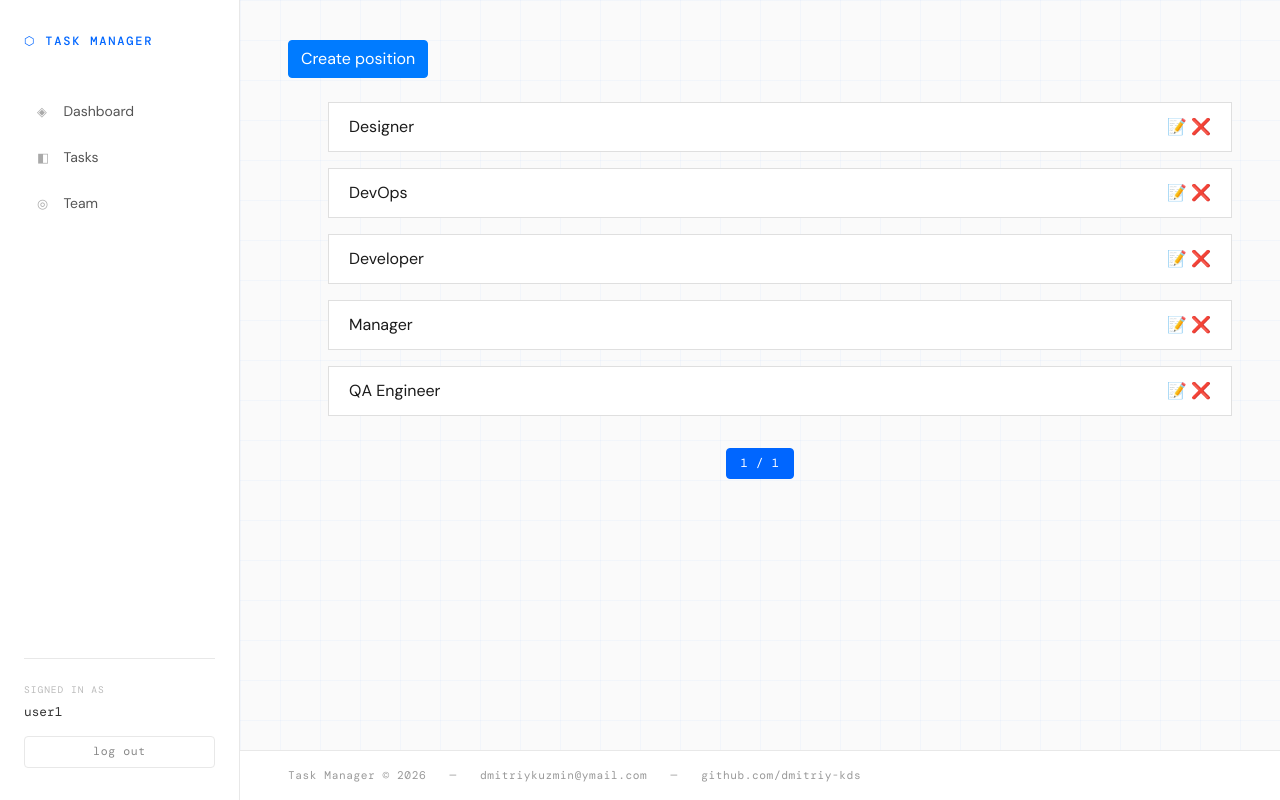
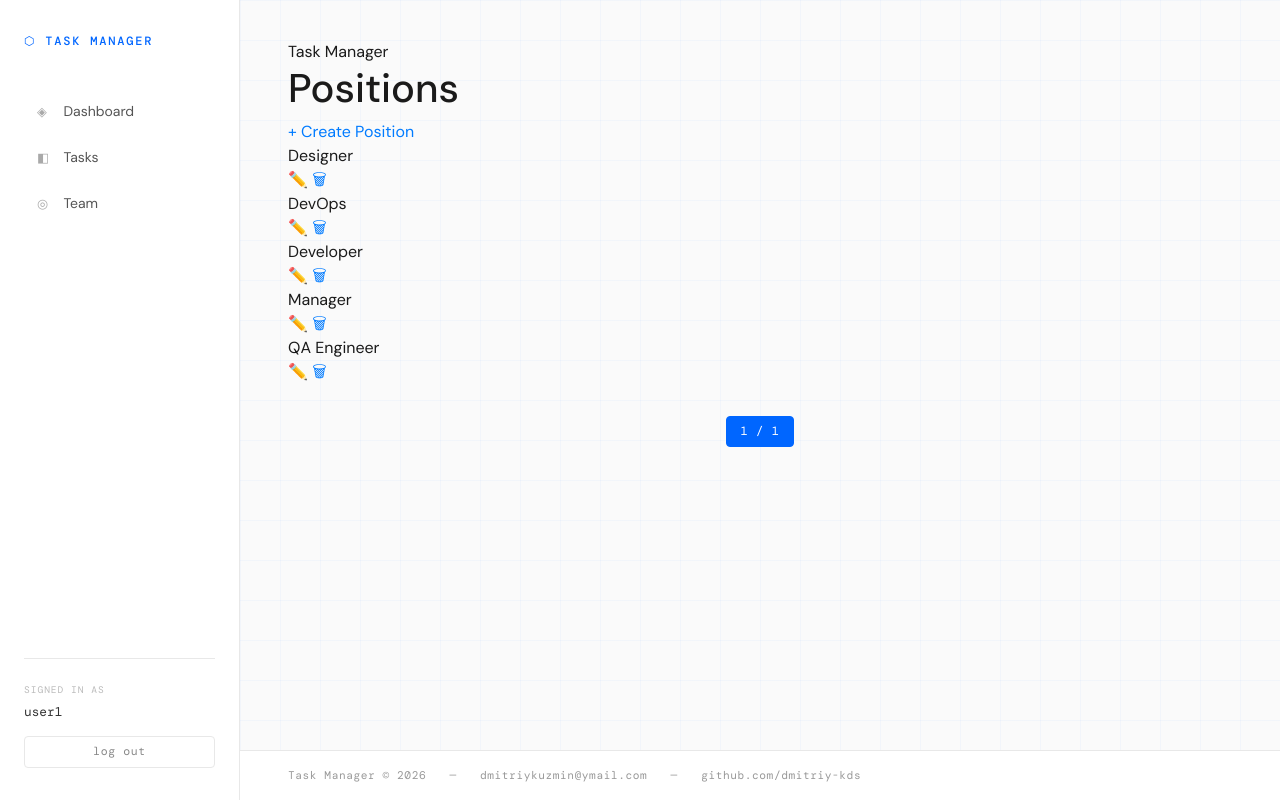
Before and after one commit to dmitriy-kds/it-company, a Django app: page /positions/ in a window 1280 px wide. Run offline with Django 5.2, Linux system fonts and the light colour scheme; a user stored in the database is signed in; data comes from the database, SQL or seed files in the repository; some libraries are stand-ins or nearby versions; some web fonts are replaced.

Commit message:
feat: Style up position list page

```diff
--- a/templates/task_manager/position_list.html
+++ b/templates/task_manager/position_list.html
@@ -1,20 +1,31 @@
 {% extends "base.html" %}
-{% load crispy_forms_filters %}
+
+{% block title %}<title>Positions — Task Manager</title>{% endblock %}
 
 {% block content %}
-  <a class="btn btn-primary" href="{% url 'task_manager:position-create' %}">Create position</a>
-  <br>
-  <br>
+
+<div class="page-header">
+  <div>
+    <div class="page-label">Task Manager</div>
+    <h1 class="page-title">Positions</h1>
+  </div>
+  <a href="{% url 'task_manager:position-create' %}" class="btn-primary-action">+ Create Position</a>
+</div>
+
+<div class="list-card">
   {% for position in position_list %}
-    <ul>
-      <li class="list-group-item d-flex justify-content-between align-items-center">
-        {{ position.name }}
-        <span>
-          <a class="text-decoration-none" href="{% url 'task_manager:position-update' pk=position.pk%}">📝</a>
-          <a class="text-decoration-none" href="{% url 'task_manager:position-delete' pk=position.pk%}">❌</a>
-        </span>
-      </li>
-    </ul>
+    <div class="list-row">
+      <span class="list-row-name">{{ position.name }}</span>
+      <div class="list-row-actions">
+        <a href="{% url 'task_manager:position-update' pk=position.pk %}" class="row-action-btn" title="Edit">✏️</a>
+        <a href="{% url 'task_manager:position-delete' pk=position.pk %}" class="row-action-btn" title="Delete">🗑</a>
+      </div>
+    </div>
+  {% empty %}
+    <div class="list-empty">No positions found.</div>
   {% endfor %}
-  {% include "includes/pagination.html" %}
+</div>
+
+{% include "includes/pagination.html" %}
+
 {% endblock %}
```
